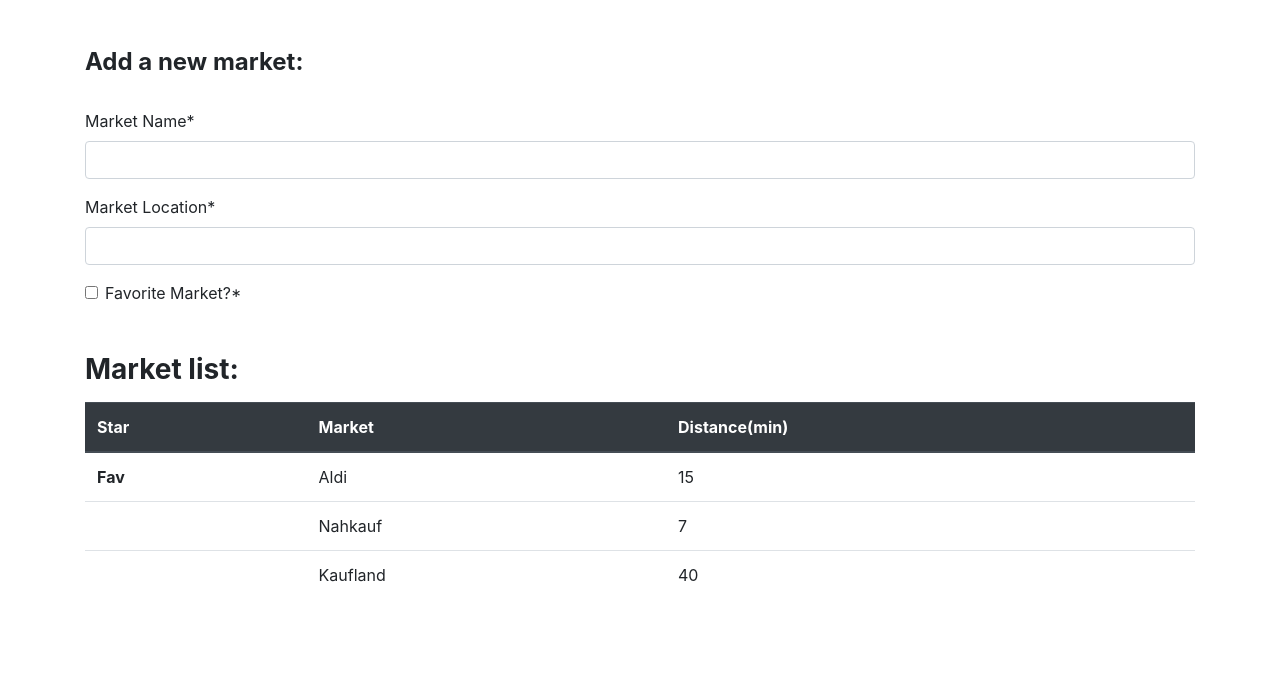
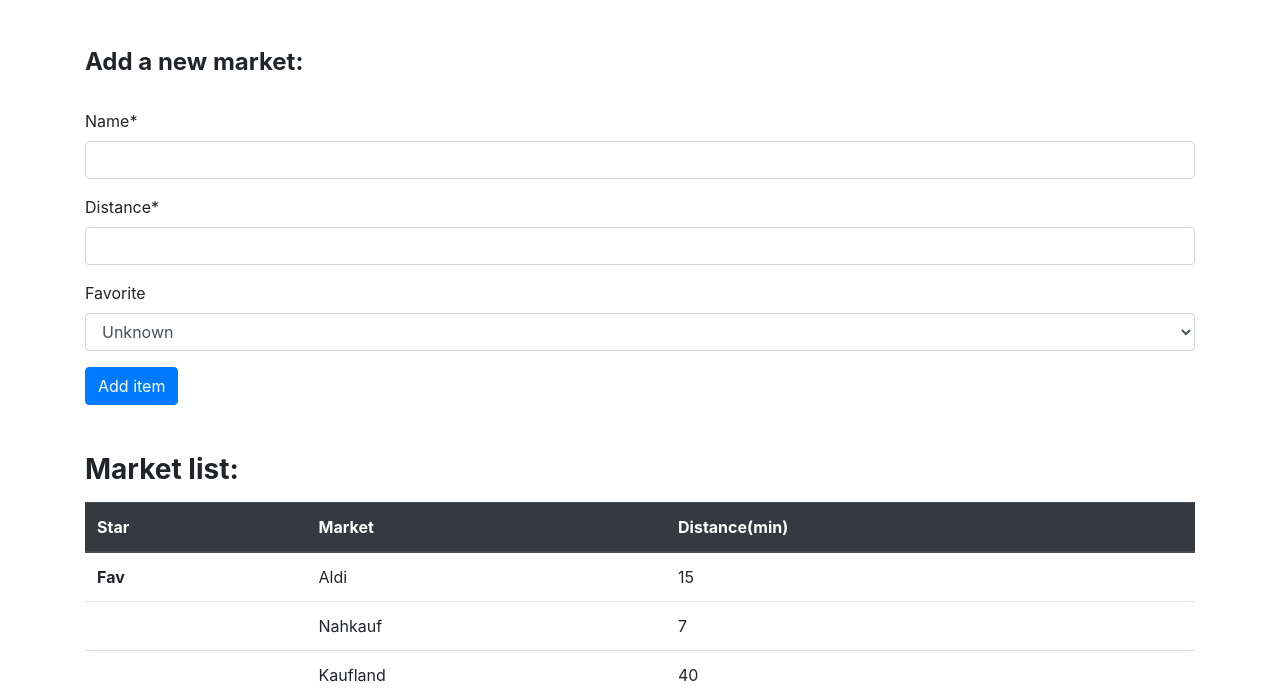
Before and after one commit to rodolfofrainer/appCarol, a Django app: page /market in a window 1280 px wide. Shown: the part 80-778 px from the top of the page. Run offline with Django 4.2, Linux system fonts and the light colour scheme; a user stored in the database is signed in; some libraries are stand-ins or nearby versions.

Commit message:
Create new markets

```diff
--- a/calculator/forms.py
+++ b/calculator/forms.py
@@ -19,7 +19,7 @@ class createNewItemForm(forms.ModelForm):
         self.fields['price'].widget.attrs['min'] = 0
 
 
-class createNewMarketForm(forms.Form):
-    name = forms.CharField(label='Market Name')
-    distance = forms.DecimalField(label='Market Location')
-    favorite = forms.BooleanField(label='Favorite Market?')
+class CreateNewMarketForm(forms.ModelForm):
+    class Meta:
+        model = MarketCreatedModel
+        fields = ['name', 'distance', 'favorite']
--- a/calculator/templates/market.html
+++ b/calculator/templates/market.html
@@ -15,9 +15,10 @@
         <div class="form-group">
             <label for="marketAdd"><h4><strong>Add a new market:</strong></h4></label>
         </div>
-        <form>
+        <form method='POST'>
             {% csrf_token %}
             {{form|crispy}}
+            <button class="btn btn-primary" type="submit" name='saveItem'>Add item</button>
         </form>
     </div>
     <div class="container mt-5">
--- a/calculator/views.py
+++ b/calculator/views.py
@@ -3,7 +3,7 @@ from django.contrib import messages
 from django.contrib.auth.decorators import login_required
 from django.utils.decorators import method_decorator
 from django.views import View
-from .forms import createNewItemForm, createNewMarketForm
+from .forms import createNewItemForm, CreateNewMarketForm
 from .models import MarketCreatedModel, ItemCreatedModel
 
 # Create your views here.
@@ -16,17 +16,31 @@ def baseView(request):
 @method_decorator(login_required, name='dispatch')
 class MarketPageView(View):
     template_name = 'market.html'
-    form_class = createNewMarketForm
+    form_class = CreateNewMarketForm
 
     def get_context_data(self, **kwargs):
         context = {
-            'form': createNewMarketForm,
+            'form': self.form_class(),
         }
         return context
 
     def get(self, request, *args, **kwargs):
         context = self.get_context_data()
         return render(request, self.template_name, context=context)
+
+    def post(self, request, *args, **kwargs):
+        form = self.form_class(request.POST)
+        if form.is_valid():
+            item = form.save(commit=False)
+            item.user_id = request.user
+            item.save()
+            messages.success(request, f'Market created successfully!')
+            print('Market created successfully!')
+            return redirect('market_page')
+        else:
+            context = self.get_context_data()
+            context['form'] = form
+            return render(request, self.template_name, context)
 
 
 
@@ -70,7 +84,7 @@ class CreateItemView(View):
             item = form.save(commit=False)
             item.user_id = request.user.id
             item.save()
-            messages.success(request, f'Item created!')
+            messages.success(request, f'Item created successfully!')
             return redirect('create_item')
         else:
             context = self.get_context_data()
```
Also changed, not shown: db.sqlite3.
